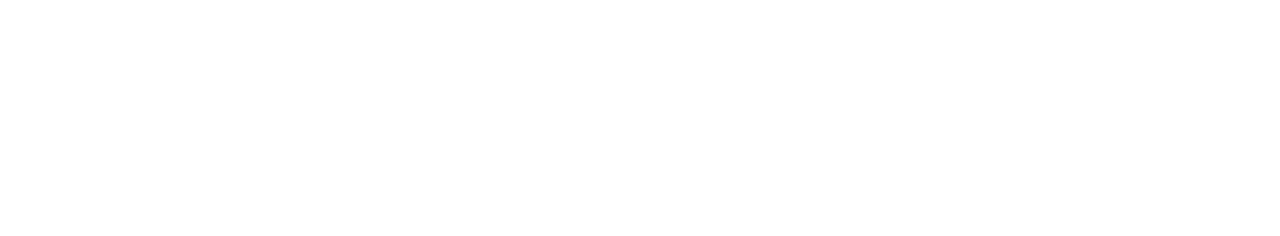
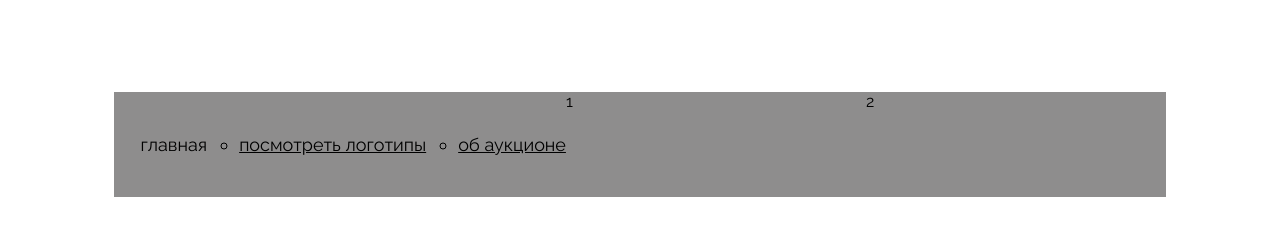
Before and after one commit to Vallxall/ono-tebe-nado, a plain HTML site: page index.html in a window 1280 px wide. Drawn offline with Linux system fonts and the light colour scheme.

Commit message:
шапка + блок меню + список

```diff
--- a/index.html
+++ b/index.html
@@ -5,6 +5,38 @@
     <meta http-equiv="X-UA-Compatible" content="IE=edge" />
     <meta name="viewport" content="width=device-width, initial-scale=1.0" />
     <title>Оно тебе надо — аукцион вещей, в которые никто не верил</title>
+    <link rel="stylesheet" href="./fonts/fonts.css">
+    <link rel="stylesheet" href="./styles/global.css">
+    <link rel="stylesheet" href="./styles/style.css">
   </head>
-  <body></body>
+  <body>
+    <header class="header">
+      <nav class="header__menu">
+        <ul class="header__links-list">
+          <li class="header__links-list-item header__links-list-item_no-bullit"><a class="header__link_active" href="#0">
+            главная
+          </a>
+          </li>
+          <li class="header__links-list-item"><a class="header__link" href="#0">
+            посмотреть логотипы
+          </a>
+          </li>
+          <li class="header__links-list-item"><a class="header__link" href="#0">
+            об аукционе
+          </a>
+          </li>
+        </ul>
+      </nav>
+
+      <div class="header_logo">1</div>
+      <div class="header_address">2</div>
+    </header>
+    <main>
+      <div class="menu"></div>
+      <div class="logo"></div>
+      <div class="contact"></div>
+    </main>
+    <footer></footer>
+  </body>
+
 </html>
--- a/styles/style.css
+++ b/styles/style.css
@@ -1 +1,33 @@
-/* место для вашего кода */
+.header{
+  display: grid;
+  grid-template-columns: repeat(3, 1fr);
+  width: 1052px;
+  height: 105px;
+  margin: 92px 24px 0;
+  background-color: rgb(142, 141, 141);
+
+}
+
+.header__menu{
+  display: flex;
+  align-items: center;
+  margin-left: 26.52px;
+}
+
+.header__links-list{
+  display: flex;
+  column-gap: 32px;
+  font-size: 18px;
+  text-transform: lowercase;
+  list-style-type: circle;
+  white-space: nowrap;
+
+}
+
+.header__links-list-item_no-bullit{
+  list-style-type: none;
+}
+
+.header__link_active{
+  text-decoration: none;
+}
```
